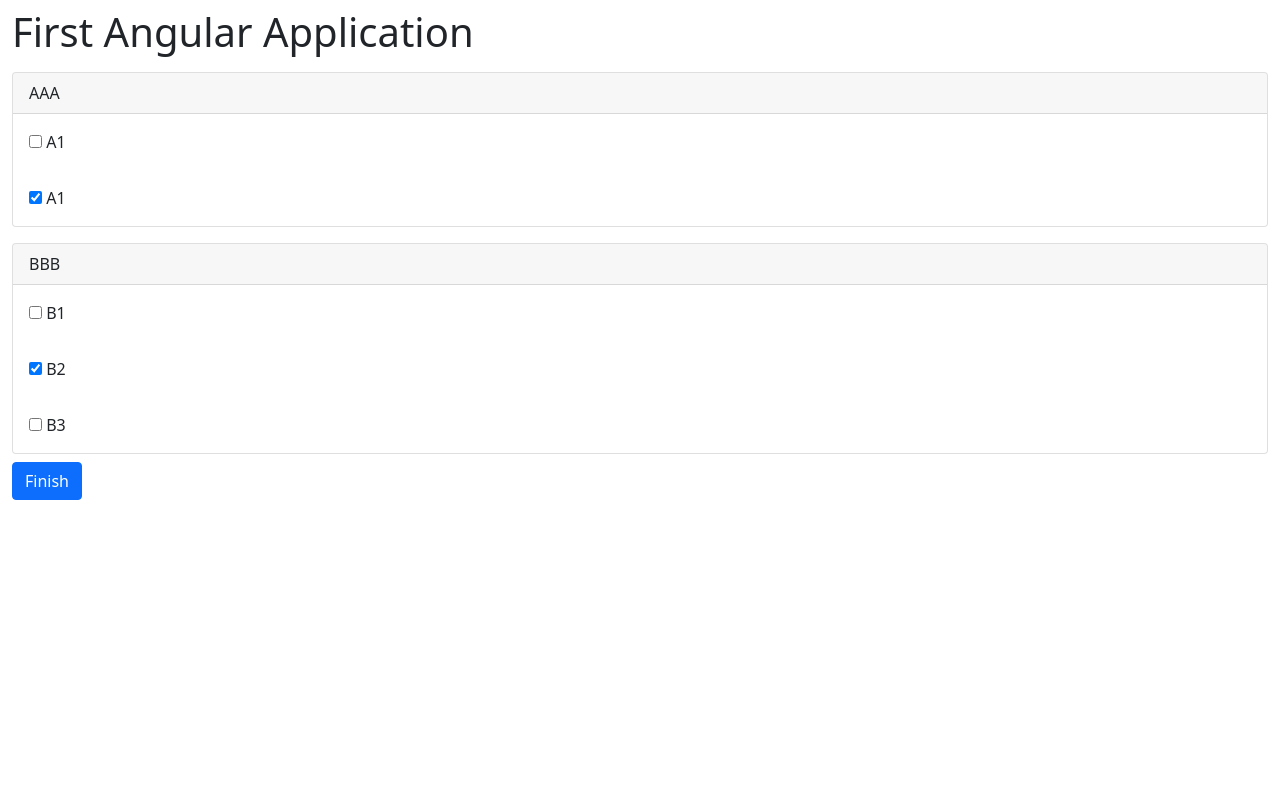
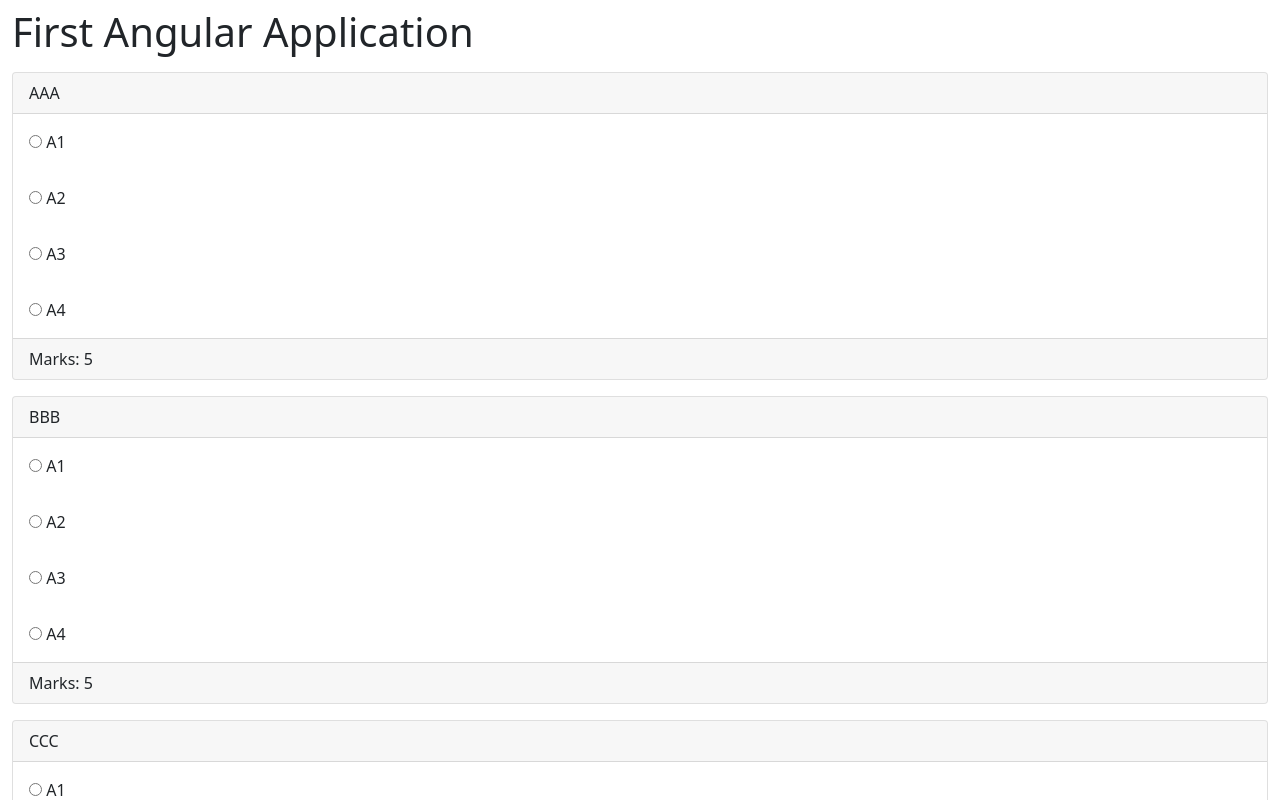
Before and after one commit to praveensinghkmr/angular-angular-ivy-ru5hqu, an Angular app: page / in a window 1280 px wide. Shown: the top 800 px of the page. Built offline with nearby package versions, Linux system fonts and the light colour scheme.

Commit message:
2 files modified

```diff
--- a/src/app/app.component.html
+++ b/src/app/app.component.html
@@ -5,5 +5,5 @@
   <!-- <products></products> -->
   <!-- <test1></test1> -->
 
-  <test2></test2>
+  <test1></test1>
 </div>
--- a/src/app/test1.component.ts
+++ b/src/app/test1.component.ts
@@ -11,26 +11,79 @@ import { Component } from '@angular/core';
       </div>
       <div class="card-body">
         <label>
-        <input type="radio" value="1" name="option_{{qi}}" [(ngModel)]="question.userSelectedOption"/>
+          <input type="radio" [value]="1" name="option_{{qi}}" [(ngModel)]="question.userSelectedOption"
+          [disabled] = "isTestOver"/>
           {{question.option1}}
+          <span *ngIf="isTestOver">
+            <span *ngIf="question.correctAnswer == 1" >
+              Correct - +{{question.marks}}
+            </span>
+
+            <span *ngIf="question.correctAnswer != 1">
+              Wrong: -{{question.marks}}
+            </span>
+
+            <span *ngIf="question.userSelectedOption == 0">
+              Not Attempted. 0 Marks.
+            </span>
+          </span>
         </label>
       </div>
       <div class="card-body">
         <label>
-        <input type="radio" value="2" name="option_{{qi}}">
+          <input type="radio" [value]="2" name="option_{{qi}}" [(ngModel)]="question.userSelectedOption">
           {{question.option2}}
+          <span *ngIf="isTestOver">
+            <span *ngIf="question.correctAnswer == 2" >
+              Correct - +{{question.marks}}
+            </span>
+
+            <span *ngIf="question.correctAnswer != 2">
+              Wrong: -{{question.marks}}
+            </span>
+
+            <span *ngIf="question.userSelectedOption == 0">
+              Not Attempted. 0 Marks.
+            </span>
+          </span>
         </label>
       </div>
       <div class="card-body">
         <label>
-        <input type="radio" value="3" name="option_{{qi}}">
+          <input type="radio" [value]="3" name="option_{{qi}}" [(ngModel)]="question.userSelectedOption">
           {{question.option3}}
+          <span *ngIf="isTestOver">
+            <span *ngIf="question.correctAnswer == 3" >
+              Correct - +{{question.marks}}
+            </span>
+
+            <span *ngIf="question.correctAnswer != 3">
+              Wrong: -{{question.marks}}
+            </span>
+
+            <span *ngIf="question.userSelectedOption == 3">
+              Not Attempted. 0 Marks.
+            </span>
+          </span>
         </label>
         </div>
       <div class="card-body">
         <label>
-        <input type="radio" value="4" name="option_{{qi}}">
+          <input type="radio" [value]="4" name="option_{{qi}}" [(ngModel)]="question.userSelectedOption">
           {{question.option4}}
+          <span *ngIf="isTestOver">
+            <span *ngIf="question.correctAnswer == 4" >
+              Correct - +{{question.marks}}
+            </span>
+
+            <span *ngIf="question.correctAnswer != 4">
+              Wrong: -{{question.marks}}
+            </span>
+
+            <span *ngIf="question.userSelectedOption == 0">
+              Not Attempted. 0 Marks.
+            </span>
+          </span>
         </label>
       </div>
 
@@ -39,10 +92,38 @@ import { Component } from '@angular/core';
       </div>
     </div>
     </div>
+
+    <div class = "row mt-2 mb-5" *ngIf="!isTestOver">
+      <div class="col-12">
+        <button class="btn btn-primary" (click)="finish()">Finish</button>
+      </div>
+    </div>
+
+    <div class = "row mt-2 mb-5">
+      <div class="col-12">
+        You obtained {{userMarks}} out of {{totalMarks}}
+      </div>
+    </div>
+
     </div>
   `,
 })
 export class Test1Component {
+  public isTestOver = false;
+  public userMarks = 0;
+  public totalMarks = 0;
+
+  finish() {
+    for (let question of this.questions) {
+      if (question.correctAnswer === question.userSelectedOption) {
+        this.userMarks += question.marks;
+      }
+      this.totalMarks += question.marks;
+    }
+
+    this.isTestOver = true;
+  }
+
   public questions = [
     {
       statement: 'AAA',
@@ -63,7 +144,6 @@ export class Test1Component {
       correctAnswer: 1,
       marks: 5,
       userSelectedOption: 0,
-
     },
     {
       statement: 'CCC',
```
Lines whose indentation alone changed are shown as unchanged.
